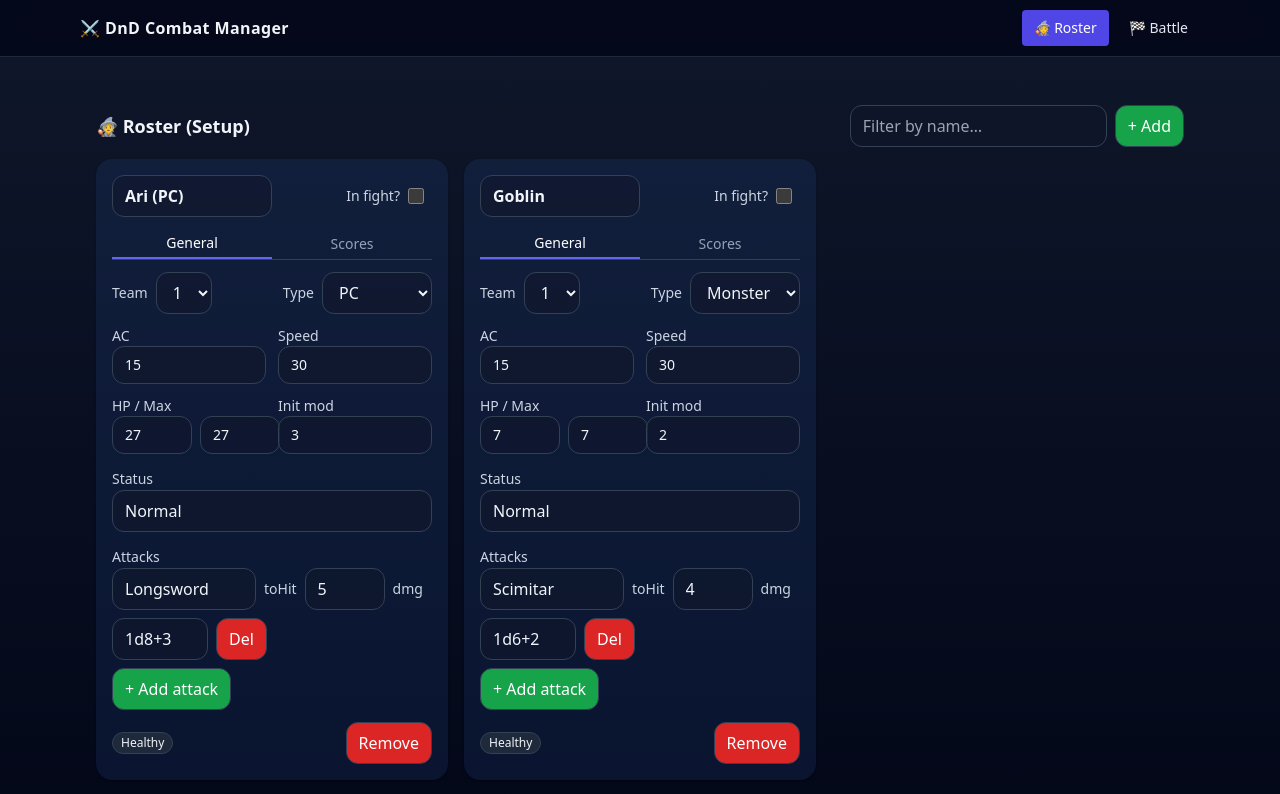
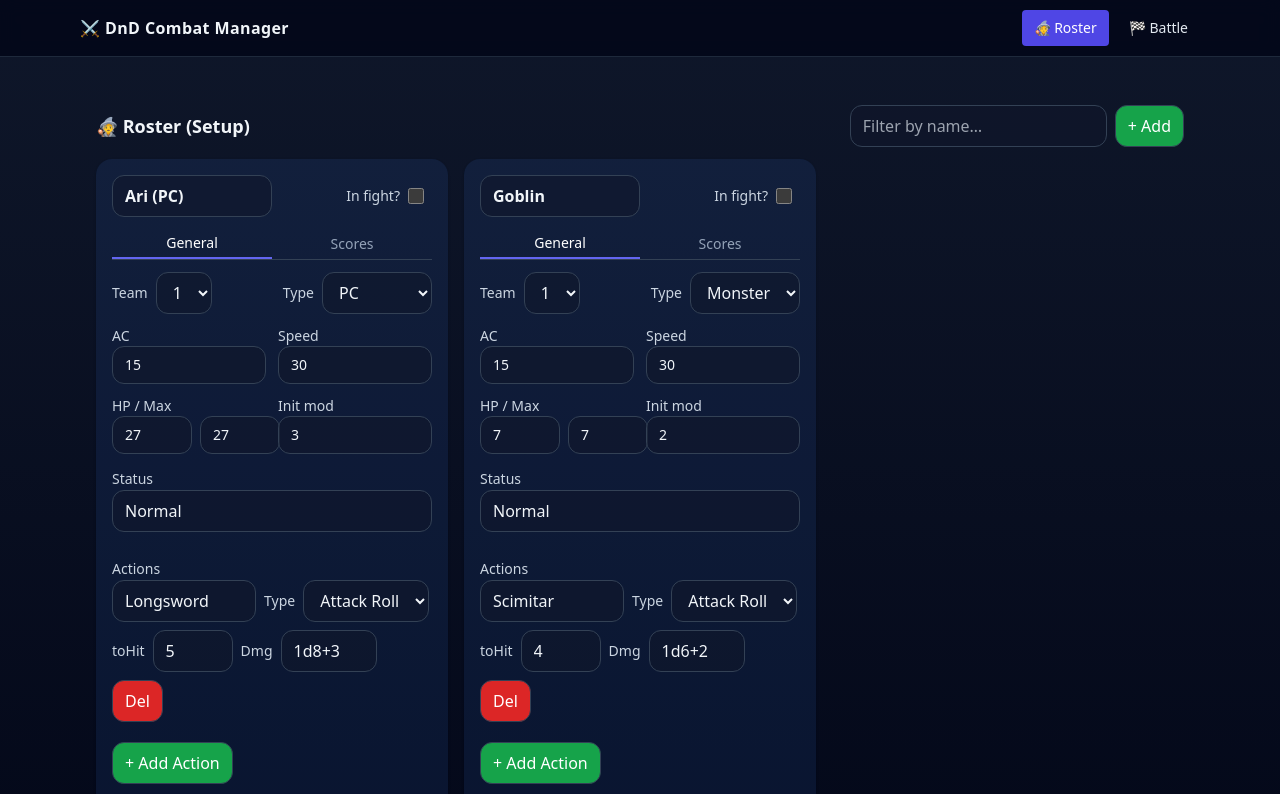
Before and after one commit to farzamsh/FineIllDoItMySelf, a React (Vite) app: page / in a window 1280 px wide. Shown: the top 794 px of the page. Built offline with nearby package versions, Linux system fonts and the light colour scheme.

Commit message:
designed attack types and heal, added to roster

```diff
--- a/src/App.tsx
+++ b/src/App.tsx
@@ -42,7 +42,7 @@ export default function App() {
           initMod: 3,
           status: ["Normal"],
           attacks: [
-            { id: "atk1", name: "Longsword", toHitMod: 5, damage: "1d8+3" },
+            { id: "atk1", name: "Longsword", hitorDC: 5, damage: "1d8+3" },
           ],
         },
         {
@@ -55,7 +55,7 @@ export default function App() {
           initMod: 2,
           status: ["Normal"],
           attacks: [
-            { id: "atk2", name: "Scimitar", toHitMod: 4, damage: "1d6+2" },
+            { id: "atk2", name: "Scimitar", hitorDC: 4, damage: "1d6+2" },
           ],
         },
       ];
--- a/src/components/RosterManager.tsx
+++ b/src/components/RosterManager.tsx
@@ -1,5 +1,5 @@
 import React, { useMemo, useState } from "react";
-import type { Combatant, TeamId, Status, Ability } from "../types";
+import type { Combatant, TeamId, Status, Ability, Attack } from "../types";
 import { saveState } from "../lib/storage";
 import { rollDice, d20 } from "../lib/dice"; // your dice roller
 
@@ -85,7 +85,7 @@ export default function RosterManager({ combatants, setCombatants }: Props) {
       hp: 10,
       maxHp: 10,
       initMod: 2,
-      attacks: [{ id: uid(), name: "Claw", toHitMod: 4, damage: "1d6+2" }],
+      attacks: [{ id: uid(), name: "Claw", hitorDC: 4, damage: "1d6+2" }],
     };
     const next = [c, ...combatants];
     setCombatants(next);
@@ -184,7 +184,11 @@ export default function RosterManager({ combatants, setCombatants }: Props) {
               </div>
 
               {/* General Stats */}
-              {activeTab === 'general' && (
+              <div
+                className={`transition-opacity duration-300 ${
+                  activeTab === 'general' ? 'opacity-100' : 'opacity-0 pointer-events-none h-0 overflow-hidden'
+                }`}
+              >
                 <div className="space-y-3">
                   <div className="flex flex-wrap justify-between items-center gap-2">
                     <div className="flex flex-wrap justify-between items-center gap-2">
@@ -294,11 +298,15 @@ export default function RosterManager({ combatants, setCombatants }: Props) {
                     />
                   </div>
                 </div>
-              )}
+              </div>
 
 
               {/* Ability Checks and Saving Throws */}
-              {activeTab === 'scores' && (
+              <div
+                className={`transition-opacity duration-300 ${
+                  activeTab === 'scores' ? 'opacity-100' : 'opacity-0 pointer-events-none h-0 overflow-hidden'
+                }`}
+              >
                 <div className="space-y-3">
                   {/* <label className="label">Abilities</label> */}
                   <div className="grid grid-cols-2">
@@ -402,11 +410,11 @@ export default function RosterManager({ combatants, setCombatants }: Props) {
                     {result}
                   </div>
                 </div>
-              )}
+              </div>
 
               <div>
-                <label className="label">Attacks</label>
-                <div className="space-y-2">
+                <label className="label">Actions</label>
+                <div className="flex flex-col gap-3 space-y-2">
                   {c.attacks.map((a) => (
                     <div key={a.id} className="flex flex-wrap items-center gap-2">
                       <input
@@ -421,23 +429,47 @@ export default function RosterManager({ combatants, setCombatants }: Props) {
                           })
                         }
                       />
-                      <span className="label">toHit</span>
+                      <div className="flex flex-wrap justify-between items-center gap-2">
+                        <label className="label">Type</label>
+                        <select
+                          className="select"
+                          value={a.type}
+                          onChange={(e) =>
+                            update({
+                              ...c,
+                              attacks: c.attacks.map((x) =>
+                                x.id === a.id ? { ...a, type: e.target.value as Attack["type"]} : x
+                              ),
+                            })
+                          }
+                        >
+                          <option>Attack Roll</option>
+                          <option>Save DC</option>
+                          <option>Auto Hit</option>
+                          <option>Heal</option>
+                        </select>
+                      </div>
+                      {a.type !== "Auto Hit" && a.type !== "Heal" && (
+                        <div className="flex gap-2 items-center">
+                          <span className="label">{a.type === "Save DC" ? "DC" : "toHit"}</span>
                           <input
                             className="input w-20"
                             type="number"
-                        value={a.toHitMod}
+                            value={a.hitorDC}
                             onChange={(e) =>
                               update({
                                 ...c,
                                 attacks: c.attacks.map((x) =>
                                   x.id === a.id
-                                ? { ...a, toHitMod: parseInt(e.target.value || "0", 10) }
+                                    ? { ...a, hitorDC: parseInt(e.target.value || "0", 10) }
                                     : x
                                 ),
                               })
                             }
                           />
-                      <span className="label">dmg</span>
+                        </div>
+                      )}
+                      <span className="label">{a.type === "Heal" ? "HP" : "Dmg"}</span>
                       <input
                         className="input w-24"
                         value={a.damage}
@@ -467,12 +499,12 @@ export default function RosterManager({ combatants, setCombatants }: Props) {
                         ...c,
                         attacks: [
                           ...c.attacks,
-                          { id: uid(), name: "New Attack", toHitMod: 0, damage: "1d6" },
+                          { id: uid(), name: "New Action", hitorDC: 0, damage: "1d6" },
                         ],
                       })
                     }
                   >
-                    + Add attack
+                    + Add Action
                   </button>
                 </div>
               </div>
--- /dev/null
+++ b/src/example.ts
@@ -0,0 +1,78 @@
+import { type Combatant } from "./types2"
+
+function uid() {
+    return Math.random().toString(36).slice(2, 10);
+  }
+
+const fighter: Combatant = {
+    id: uid(),
+    name: "Aragorn",
+    type: "PC",
+    race: "Human",
+    class: "Fighter",
+    level: 5,
+    alignment: "Neutral Good",
+
+    team: 1,
+    inEncounter: true,
+
+    ac: 18,
+    hp: 44,
+    maxHp: 44,
+    speed: { walking: 30 },
+    initiativeMod: 2,
+    profBonus: 3,
+
+    abilities: {
+      strength: 18,
+      dexterity: 14,
+      constitution: 16,
+      intelligence: 10,
+      wisdom: 12,
+      charisma: 13,
+    },
+
+    savingThrows: {
+      strength: { proficient: true, modifier: 7 },
+      dexterity: { proficient: false, modifier: 2 },
+      constitution: { proficient: true, modifier: 6 },
+      intelligence: { proficient: false, modifier: 0 },
+      wisdom: { proficient: false, modifier: 1 },
+      charisma: { proficient: false, modifier: 1 },
+    },
+
+    skills: [
+      { id: uid(), name: "Perception", ability: "wisdom", proficient: true, modifier: 4 },
+      { id: uid(), name: "Athletics", ability: "strength", proficient: true, modifier: 7 },
+    ],
+
+    attacks: [
+      { id: uid(), name: "Longsword", type: "melee", attackBonus: 7, damage: "1d8+4", properties: ["versatile"] },
+      { id: uid(), name: "Longbow", type: "ranged", attackBonus: 5, damage: "1d8+2", properties: ["ranged"], range: "150/600" },
+    ],
+
+    actions: [
+      { id: uid(), name: "Second Wind", type: "ability", description: "Regain 1d10 + fighter level HP" },
+    ],
+
+    features: [
+      { id: uid(), name: "Action Surge", description: "Take one additional action on your turn", uses: { max: 1, used: 0 } },
+    ],
+
+    spells: [],
+    spellSlots: {},
+
+    armor: [
+      { id: uid(), name: "Chain Mail", ac: 16, type: "heavy", equipped: true },
+      { id: uid(), name: "Shield", ac: 2, type: "shield", equipped: true },
+    ],
+
+    items: [
+      { id: uid(), name: "Potion of Healing", quantity: 2, description: "Heals 2d4+2 HP" },
+    ],
+
+    conditions: [],
+    statusEffects: ["Normal"],
+
+    notes: "Leader of the Fellowship",
+  };
--- a/src/types.ts
+++ b/src/types.ts
@@ -15,7 +15,8 @@ export type Status =
 export type Attack = {
   id: string;
   name: string;
-  toHitMod: number;
+  type?: "Attack Roll" | "Save DC" | "Auto Hit" | "Heal";
+  hitorDC: number;
   damage: string; // e.g. "1d8+3"
 };
 
@@ -69,7 +70,7 @@ export type LogEntry = {
   targetName: string;
   targetTeam: TeamId;
 
-  toHitMod: number;
+  hitorDC: number;
   raw: number;         // natural d20
   parts: string;       // details of roll
   total: number;       // raw + mod
--- /dev/null
+++ b/src/types2.ts
@@ -0,0 +1,144 @@
+export type AbilityScoreName =
+  | "strength"
+  | "dexterity"
+  | "constitution"
+  | "intelligence"
+  | "wisdom"
+  | "charisma";
+
+export interface AbilityScores {
+  strength: number;
+  dexterity: number;
+  constitution: number;
+  intelligence: number;
+  wisdom: number;
+  charisma: number;
+}
+
+export type SavingThrows = {
+  [K in AbilityScoreName]: {
+    proficient: boolean;
+    modifier: number; // auto-calculated from ability + prof bonus
+  };
+}
+
+export interface Skill {
+  id: string;
+  name: string;
+  ability: AbilityScoreName;
+  proficient: boolean;
+  expertise?: boolean;
+  modifier: number;
+}
+
+export interface Weapon {
+  id: string;
+  name: string;
+  type: "melee" | "ranged" | "finesse" | "thrown";
+  attackBonus: number;
+  damage: string; // e.g. "1d8+3"
+  properties: string[]; // e.g. ["light", "finesse"]
+  range?: string; // e.g. "30/120"
+}
+
+export interface Armor {
+  id: string;
+  name: string;
+  ac: number;
+  type: "light" | "medium" | "heavy" | "shield";
+  equipped: boolean;
+}
+
+export interface Item {
+  id: string;
+  name: string;
+  quantity: number;
+  description?: string;
+  weight?: number;
+}
+
+export interface Spell {
+  id: string;
+  name: string;
+  level: number; // 0 = cantrip
+  school: string; // e.g. "Evocation"
+  castingTime: string; // e.g. "1 action"
+  range: string;
+  components: string[]; // ["V", "S", "M"]
+  duration: string;
+  description: string;
+  prepared?: boolean;
+}
+
+export interface SpellSlots {
+  [level: number]: {
+    max: number;
+    used: number;
+  };
+}
+
+export interface Feature {
+  id: string;
+  name: string;
+  description: string;
+  uses?: { max: number; used: number };
+}
+
+export interface Condition {
+  id: string;
+  name: string; // e.g. "Poisoned"
+  duration?: string; // "until end of turn", "1 minute"
+}
+
+export interface CombatAction {
+  id: string;
+  name: string; // Attack, Cast Spell, Dodge, Disengage, etc.
+  type: "attack" | "spell" | "ability" | "other";
+  description?: string;
+}
+
+export interface Combatant {
+  id: string;
+  name: string;
+  type: "PC" | "NPC" | "Monster";
+  race?: string;
+  class?: string;
+  level?: number;
+  alignment?: string;
+
+  team: number;
+  inEncounter: boolean;
+
+  // Combat basics
+  ac: number;
+  hp: number;
+  maxHp: number;
+  tempHp?: number;
+  speed: number | { [movementType: string]: number }; // walking:30, flying:60
+  initiativeMod: number;
+  initiative?: number;
+  profBonus: number;
+
+  // Ability scores & saves
+  abilities: AbilityScores;
+  savingThrows: SavingThrows;
+  skills: Skill[];
+
+  // Combat resources
+  attacks: Weapon[];
+  actions: CombatAction[];
+  features: Feature[];
+  spells: Spell[];
+  spellSlots: SpellSlots;
+
+  // Equipment & inventory
+  armor: Armor[];
+  items: Item[];
+
+  // Status
+  conditions: Condition[];
+  statusEffects: string[]; // e.g. ["Blessed", "Poisoned"]
+
+  // Meta
+  notes?: string;
+}
```
Also changed, not shown: src/components/BattleView.tsx (+7 -13 lines), 1 other file (tests, documents, lock files or other folders). Lines whose indentation alone changed are shown as unchanged.
